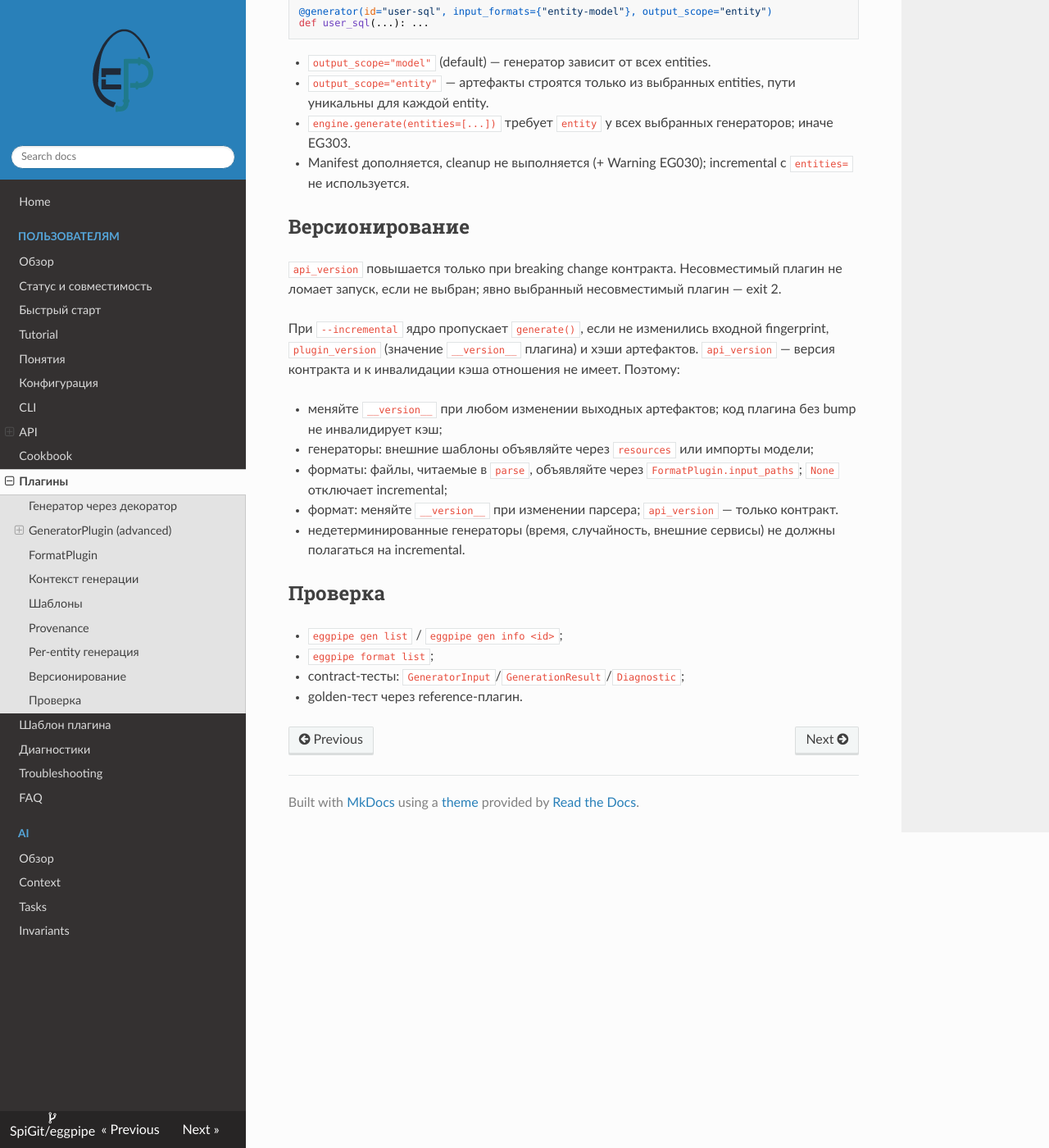
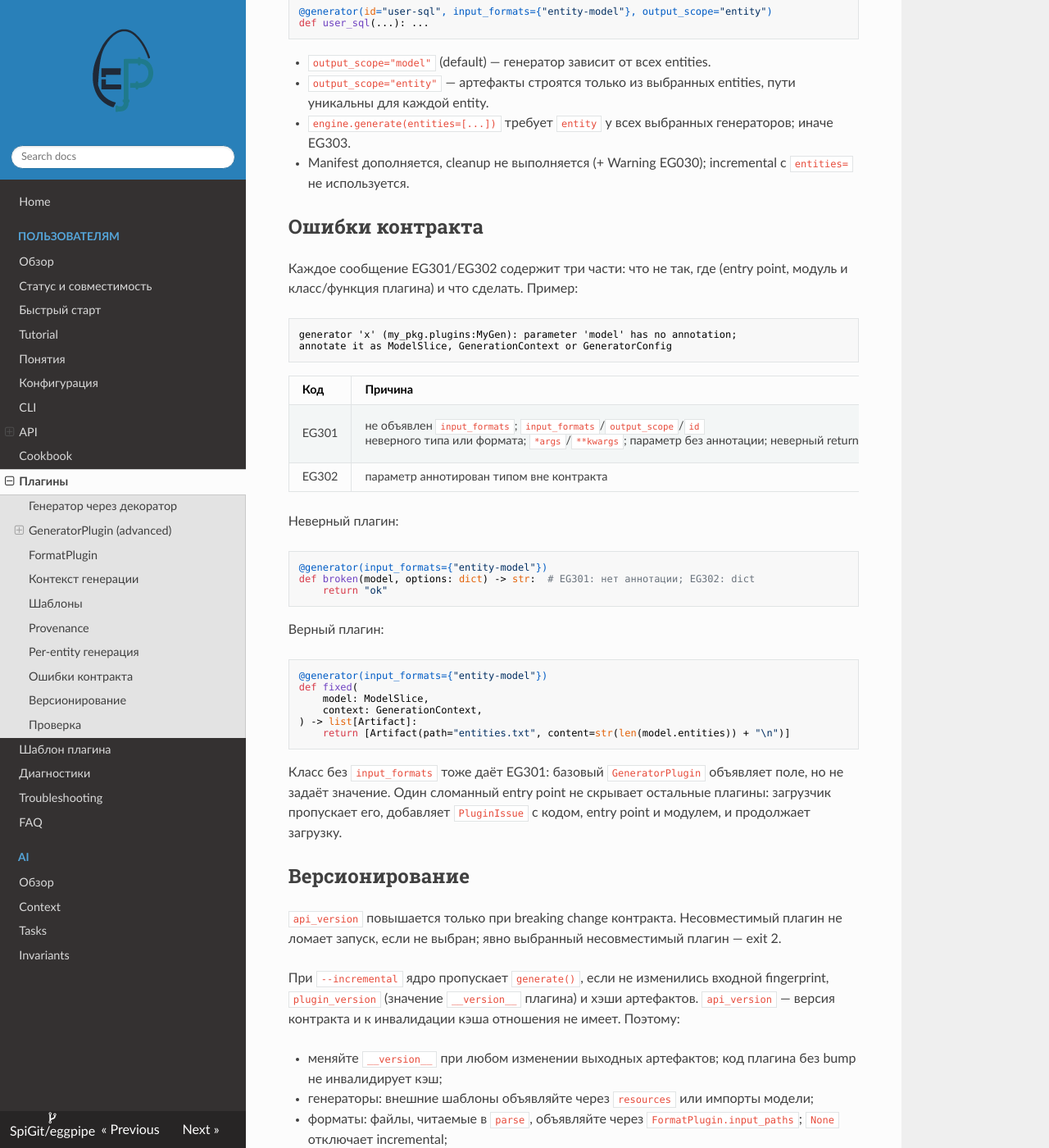
Before and after one commit to SpiGit/eggpipe, an MkDocs documentation site: the page built from docs/user/plugins.md, in a window 1280 px wide and 1400 px high, scrolled down 4248 px. Shown: the whole window at 82% size. Built offline with MkDocs 1.6.1, drawn with Linux system fonts in a browser that asks for light colours; nearby versions of some CDN libraries.

Commit message:
docs: describe plugin contract errors

````diff
--- a/docs/user/plugins.md
+++ b/docs/user/plugins.md
@@ -215,6 +215,44 @@ def user_sql(...): ...
 - `engine.generate(entities=[...])` требует `entity` у всех выбранных генераторов; иначе EG303.
 - Manifest дополняется, cleanup не выполняется (+ Warning EG030); incremental с `entities=` не используется.
 
+## Ошибки контракта
+
+Каждое сообщение EG301/EG302 содержит три части: что не так, где (entry point, модуль и
+класс/функция плагина) и что сделать. Пример:
+
+```text
+generator 'x' (my_pkg.plugins:MyGen): parameter 'model' has no annotation;
+annotate it as ModelSlice, GenerationContext or GeneratorConfig
+```
+
+| Код | Причина | Что делать |
+|-----|---------|------------|
+| EG301 | не объявлен `input_formats`; `input_formats`/`output_scope`/`id` неверного типа или формата; `*args`/`**kwargs`; параметр без аннотации; неверный return type | объявить `input_formats = {...}` или `None`; использовать `id` из `[a-z][a-z0-9-]*`; перечислить параметры явно и аннотировать их; вернуть `GenerationResult`, `Artifact`, `list[Artifact]` или `tuple[Artifact, ...]` |
+| EG302 | параметр аннотирован типом вне контракта | оставить только `ModelSlice`, `GenerationContext`, `GeneratorConfig` |
+
+Неверный плагин:
+
+```python
+@generator(input_formats={"entity-model"})
+def broken(model, options: dict) -> str:  # EG301: нет аннотации; EG302: dict
+    return "ok"
+```
+
+Верный плагин:
+
+```python
+@generator(input_formats={"entity-model"})
+def fixed(
+    model: ModelSlice,
+    context: GenerationContext,
+) -> list[Artifact]:
+    return [Artifact(path="entities.txt", content=str(len(model.entities)) + "\n")]
+```
+
+Класс без `input_formats` тоже даёт EG301: базовый `GeneratorPlugin` объявляет поле, но не
+задаёт значение. Один сломанный entry point не скрывает остальные плагины: загрузчик
+пропускает его, добавляет `PluginIssue` с кодом, entry point и модулем, и продолжает загрузку.
+
 ## Версионирование
 
 `api_version` повышается только при breaking change контракта. Несовместимый плагин не ломает
````
